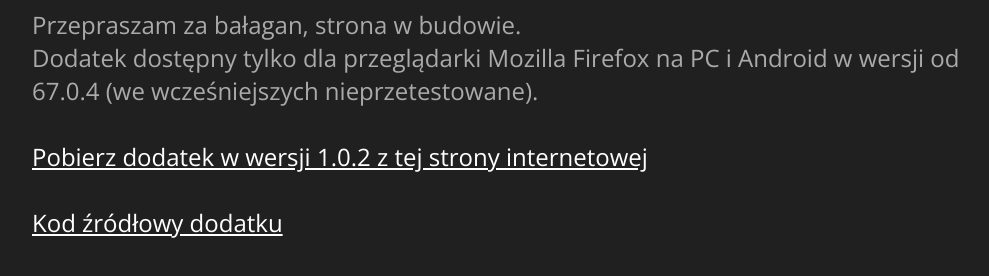
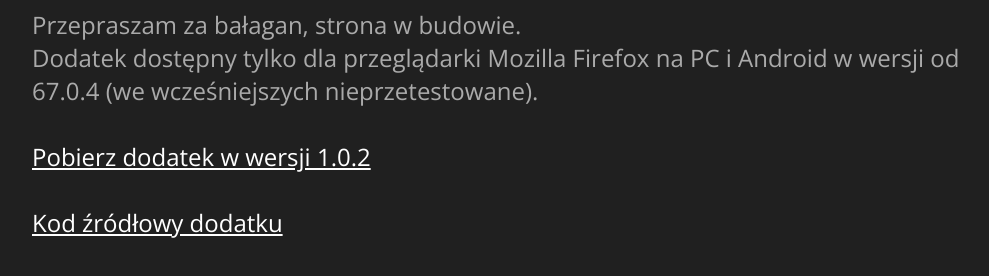
Before and after one commit to JakubDaszkiewicz/edziennik-gdynia-plus, a plain HTML site: page index.html in a window 1280 px wide. Shown: the whole page, without its empty margins (108-1097 px from the left). Drawn offline with nearby package versions, Linux system fonts and the light colour scheme.

Commit message:
Update index.html

```diff
--- a/index.html
+++ b/index.html
@@ -17,7 +17,7 @@
 		Przepraszam za bałagan, strona w budowie.<br />
 		Dodatek dostępny tylko dla przeglądarki Mozilla Firefox na PC i Android w wersji od 67.0.4 (we wcześniejszych nieprzetestowane).<br /><br />
 
-		<a href="download/e_dziennik_gdynia_plus-1.0.2.xpi" target="_blank">Pobierz dodatek w wersji 1.0.2 z tej strony internetowej</a><br /><br />
+		<a href="download/e_dziennik_gdynia_plus-1.0.2.xpi" target="_blank">Pobierz dodatek w wersji 1.0.2</a><br /><br />
 
 		<a href="https://github.com/JakubDaszkiewicz/edziennik-gdynia-plus/tree/master" target="_blank">Kod źródłowy dodatku</a>
 
```
